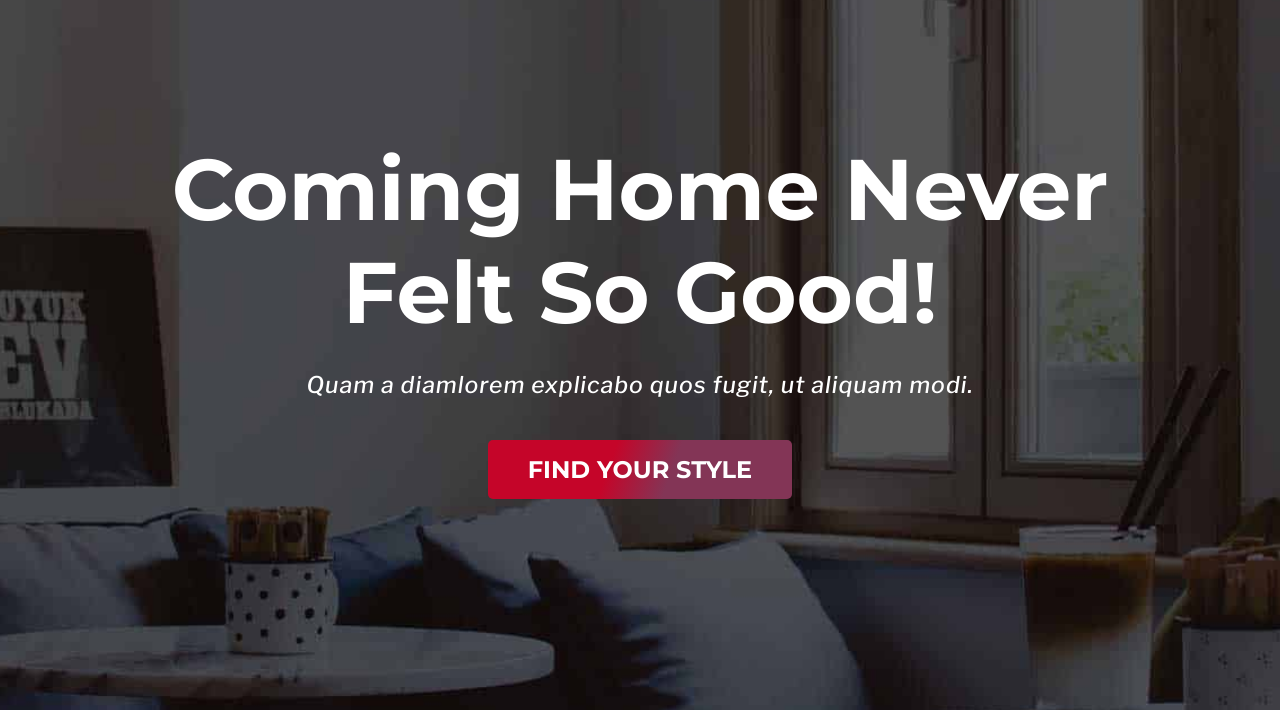
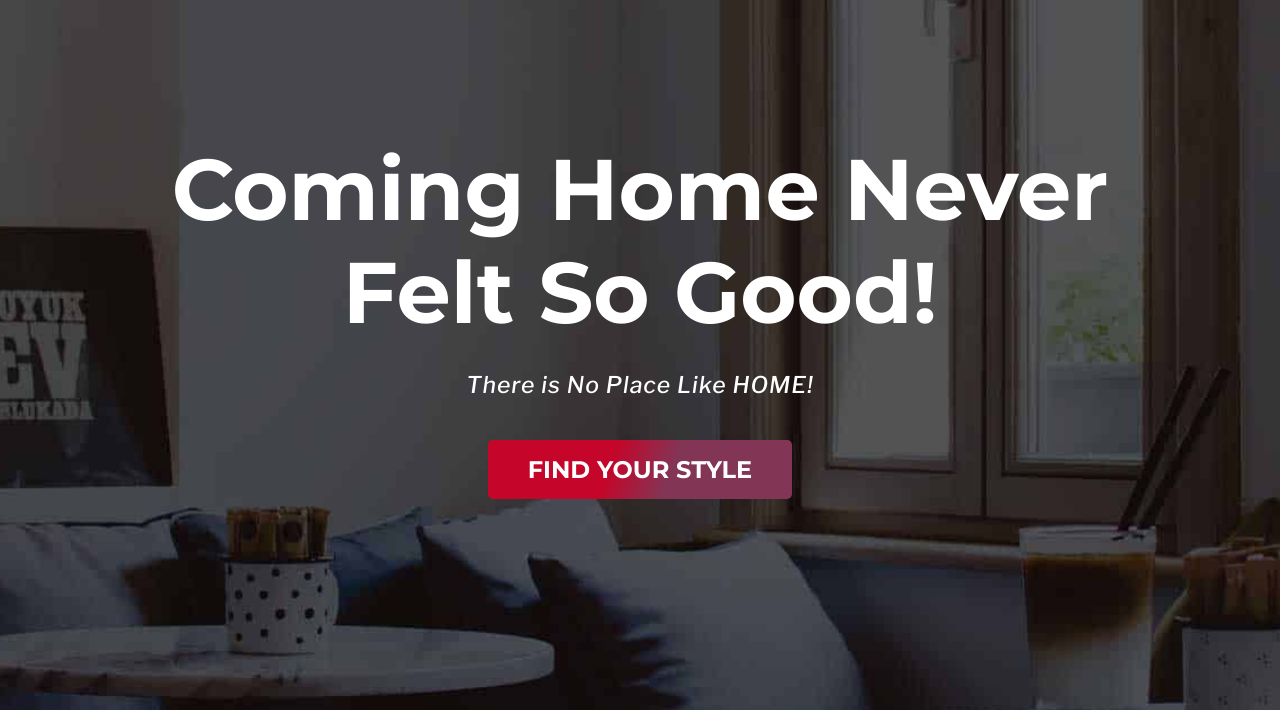
Before and after one commit to lavish-agrwl/CodeChef-Recruitment-5.0, a plain HTML site: page Home-Decor/index.html in a window 1280 px wide. Shown: the part 90-800 px from the top of the page. Drawn offline with nearby package versions, Linux system fonts and the light colour scheme.

Commit message:
Update index.html

```diff
--- a/Home-Decor/index.html
+++ b/Home-Decor/index.html
@@ -34,7 +34,7 @@
                 Coming Home Never <br />
                 Felt So Good!
             </h1>
-            <p>Quam a diamlorem explicabo quos fugit, ut aliquam modi.</p>
+            <p>There is No Place Like HOME!</p>
             <button>FIND YOUR STYLE</button>
         </div>
     </header>
```
